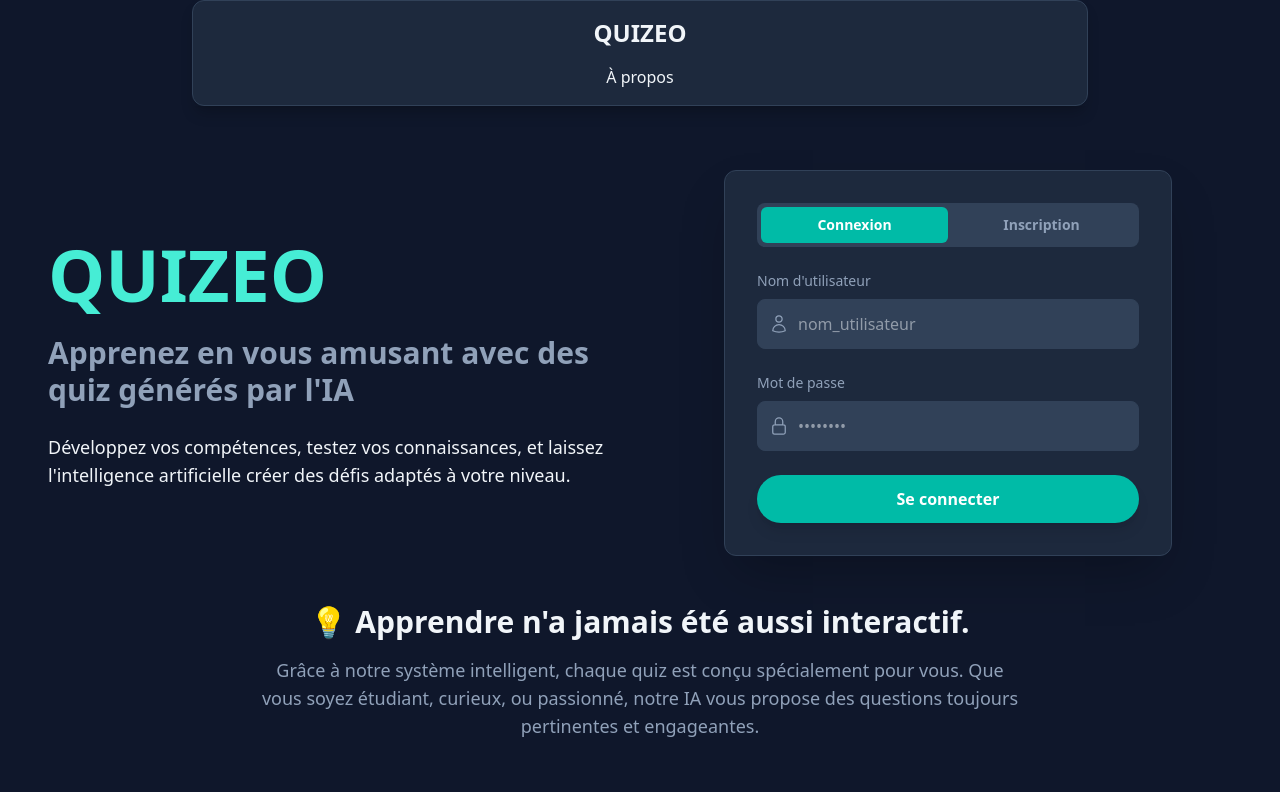
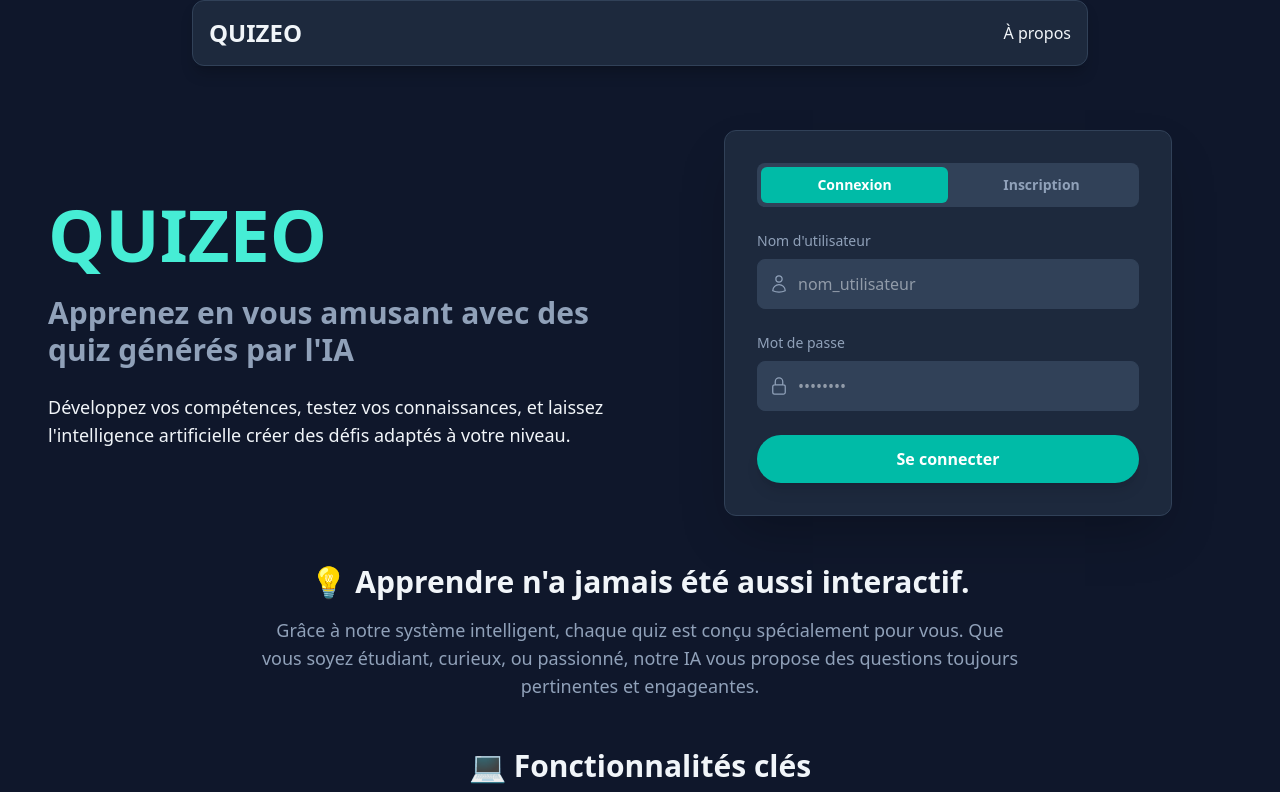
Before and after one commit to PyCoder601/ai-quizz, a React (Vite) app in the folder frontend/: page / in a window 1280 px wide. Shown: the top 792 px of the page. Built offline with nearby package versions, Linux system fonts and the light colour scheme; no server answers.

Commit message:
removing flex-col

```diff
--- a/frontend/src/component/Header.tsx
+++ b/frontend/src/component/Header.tsx
@@ -22,7 +22,7 @@ function Header() {
       className='sticky top-0 z-50 mx-auto max-w-4xl text-slate-100 shadow-lg backdrop-blur-lg'
     >
       <header className='mb-2 rounded-xl border border-slate-700 bg-slate-800 p-4 shadow-lg'>
-        <div className='flex flex-col items-center justify-between gap-4'>
+        <div className='flex items-center justify-between gap-4'>
           <Link to={'/'} className='text-2xl font-bold'>
             QUIZEO
           </Link>
```
